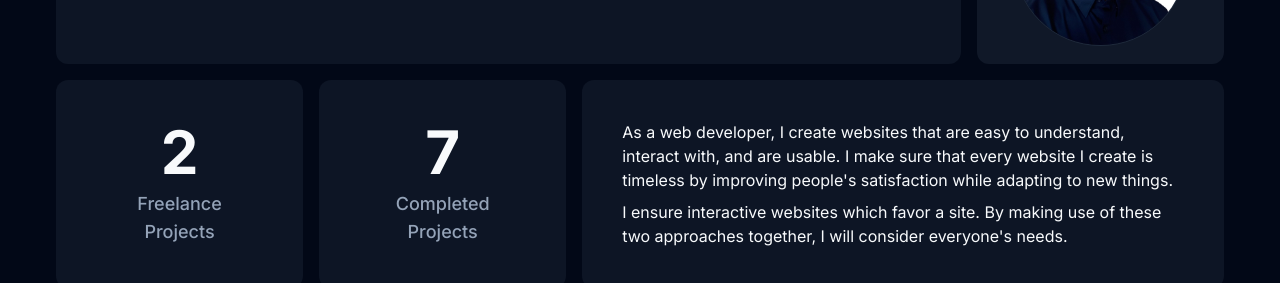
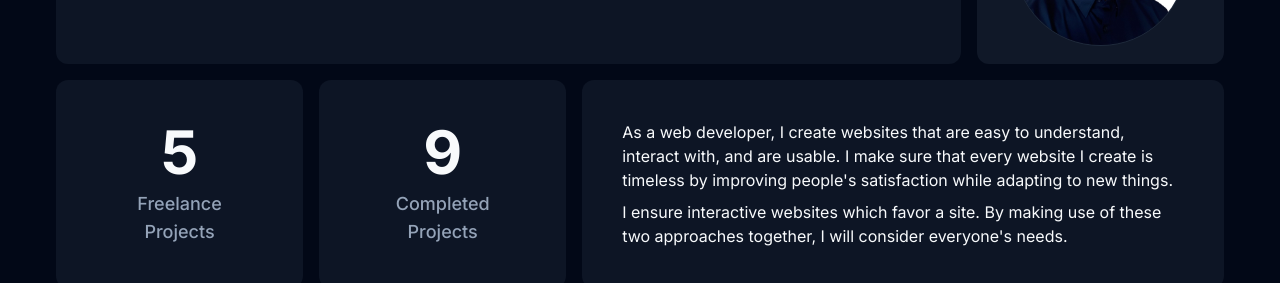
Before and after one commit to ddimitrov1108/portfolio, a Next.js app: page / in a window 1280 px wide. Shown: the part 1280-1563 px from the top of the page. Built offline with nearby package versions, Linux system fonts and the light colour scheme.

Commit message:
Update AboutSection.tsx

```diff
--- a/components/sections/AboutSection.tsx
+++ b/components/sections/AboutSection.tsx
@@ -96,7 +96,7 @@ const AboutSection = () => {
                 Projects
               </>
             }
-            count={2}
+            count={5}
           />
         </motion.div>
         <motion.div
@@ -117,7 +117,7 @@ const AboutSection = () => {
                 Projects
               </>
             }
-            count={7}
+            count={9}
           />
         </motion.div>
 
```
